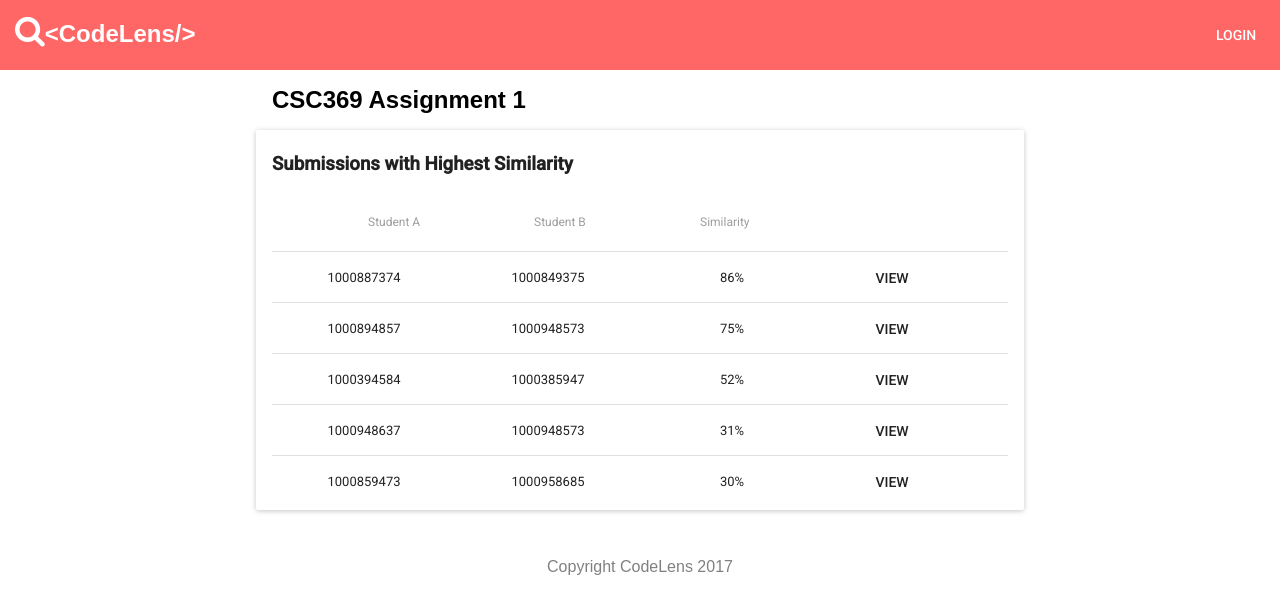
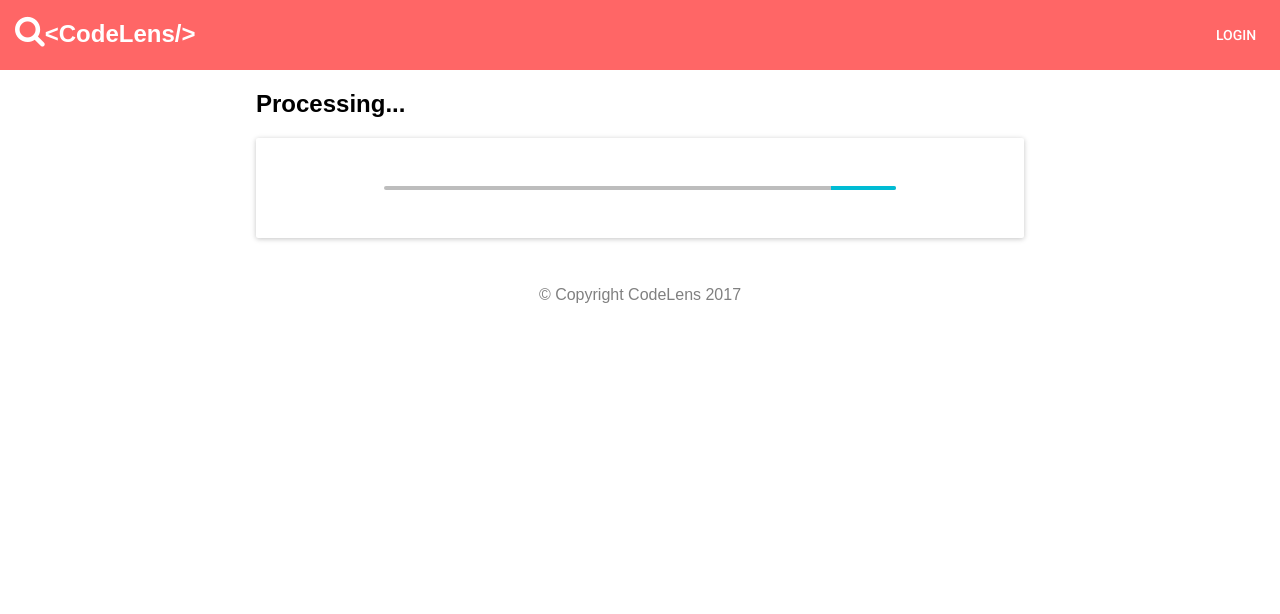
Before and after one commit to ansermino/CodeLens, a React (Create React App) app in the folder app/frontend/: page /assignment in a window 1280 px wide. Shown: the top 614 px of the page. Built offline with nearby package versions, Linux system fonts and the light colour scheme; what remarkable would draw is missing.

Commit message:
Improved styling. Added processing dummy

```diff
--- a/app/frontend/src/footer/Footer.jsx
+++ b/app/frontend/src/footer/Footer.jsx
@@ -12,7 +12,7 @@ class Footer extends React.Component{
   render() {
     return(
       <footer style={style.rootDiv}>
-        <p>Copyright CodeLens 2017</p>
+        <p>&#169; Copyright CodeLens 2017</p>
       </footer>
     )
   }
--- a/app/frontend/src/header/Header.js
+++ b/app/frontend/src/header/Header.js
@@ -70,7 +70,7 @@ class Header extends React.Component{
             <h3 style={style.label}>User:</h3>
             <TextField label='User'/>
             <h3 style={style.label}>Password:</h3>
-            <TextField />
+            <TextField type="password"/>
           </div>
         </Dialog>
         <header style={style.rootDivStyle}>
--- a/app/frontend/src/views/AssignmentSummary/AssignmentSummary.jsx
+++ b/app/frontend/src/views/AssignmentSummary/AssignmentSummary.jsx
@@ -1,6 +1,7 @@
 import React from 'react'
 import { Paper } from 'material-ui'
 import TopSubmissionTable from './TopSubmissionTable'
+import Processing from './Processing'
 
 const style = {
   rootDiv: {
@@ -16,7 +17,22 @@ const style = {
 }
 
 class AssignmentSummary extends React.Component{
+  constructor(props){
+    super(props)
+    this.state = {processing: true}
+    this.handleProcessingDone = this.handleProcessingDone.bind(this)
+  }
+  handleProcessingDone(){
+    this.setState({processing: false})
+  }
   render(){
+    setInterval(this.handleProcessingDone, 8000)
+    if(this.state.processing){
+      return(
+        <Processing />
+      )
+    }
+    else{
       return(
         <div style={style.rootDiv}>
           <div></div>
@@ -32,4 +48,5 @@ class AssignmentSummary extends React.Component{
       )
     }
   }
+}
 export default AssignmentSummary
--- /dev/null
+++ b/app/frontend/src/views/AssignmentSummary/Processing.jsx
@@ -0,0 +1,32 @@
+import React from 'react'
+import { LinearProgress, Paper } from 'material-ui'
+
+const style = {
+  rootDiv: {
+    display: "grid",
+    gridTemplateColumns: "1fr 3fr 1fr"
+  },
+  paper: {
+    padding: "3rem 8rem"
+  }
+}
+
+class Processing extends React.Component{
+  render(){
+    return(
+      <div style={style.rootDiv}>
+        <div></div>
+        <div>
+          <h2>Processing...</h2>
+          <Paper style={style.paper}>
+            <LinearProgress mode="indeterminate" />
+          </Paper>
+        </div>
+        <div></div>
+
+      </div>
+    )
+  }
+}
+
+export default Processing
--- a/app/frontend/src/views/createAssignment/AssignmentNameForm.jsx
+++ b/app/frontend/src/views/createAssignment/AssignmentNameForm.jsx
@@ -5,23 +5,25 @@ import { Link } from 'react-router-dom'
 const style = {
   paper:{
     width: "100%",
-    height: "480px",
     display: "grid",
-    gridTemplateRows: "1fr 1fr 1fr",
-    marginTop: "5rem"
+    gridTemplateRows: "1fr 1fr",
+    marginTop: "1rem"
   },
   title: {
-    paddingLeft: "3rem"
+    paddingLeft: "3rem",
+    paddingBottom: "0px"
   },
   textField: {
     marginLeft: "auto",
     marginRight: "auto",
+    marginTop: "5rem",
     display: "block",
     width: "80%"
   },
   nextButton: {
     float: "right",
-    paddingRight: "5rem"
+    paddingRight: "5rem",
+    marginTop: "2rem"
   }
 }
 
@@ -38,10 +40,8 @@ class AssignmentNameForm extends React.Component{
   render(){
     return(
       <div>
+        <h2 style={style.title}>Create Assignment</h2>
         <Paper style={style.paper}>
-          <div>
-            <h2 style={style.title}>Create Assignment</h2>
-          </div>
           <div>
             <TextField style={style.textField} hintText="Assignment Name" name="name" value={this.state.value} onChange={this.handleChange} />
           </div>
--- a/app/frontend/src/views/createAssignment/StarterCodeForm.jsx
+++ b/app/frontend/src/views/createAssignment/StarterCodeForm.jsx
@@ -5,10 +5,9 @@ import { Link } from 'react-router-dom'
 const style = {
   paper:{
     width: "100%",
-    height: "480px",
     display: "grid",
-    gridTemplateRows: "1fr 1fr 1fr",
-    marginTop: "5rem"
+    gridTemplateRows: "1fr 0.75fr",
+    marginTop: "1rem"
   },
   title: {
     paddingLeft: "3rem"
@@ -16,6 +15,7 @@ const style = {
   uploadDiv: {
     marginLeft: "auto",
     marginRight: "auto",
+    marginTop: "3rem",
     display: "block",
     width: "80%"
   },
@@ -38,12 +38,10 @@ class StarterCodeForm extends React.Component{
   render(){
     return(
       <div>
+        <h2 style={style.title}>Create Assignment</h2>
         <Paper style={style.paper}>
-          <div>
-            <h2 style={style.title}>Create Assignment</h2>
-          </div>
           <div style={style.uploadDiv}>
-            <h3>Upload starter code...</h3>
+            <p>Upload starter code...</p>
             <input type="file" />
           </div>
           <div>
--- a/app/frontend/src/views/createAssignment/SubmissionCodeForm.jsx
+++ b/app/frontend/src/views/createAssignment/SubmissionCodeForm.jsx
@@ -5,10 +5,9 @@ import { Link } from 'react-router-dom'
 const style = {
   paper:{
     width: "100%",
-    height: "480px",
     display: "grid",
-    gridTemplateRows: "1fr 1fr 1fr",
-    marginTop: "5rem"
+    gridTemplateRows: "1fr 0.75fr",
+    marginTop: "1rem"
   },
   title: {
     paddingLeft: "3rem"
@@ -16,6 +15,7 @@ const style = {
   uploadDiv: {
     marginLeft: "auto",
     marginRight: "auto",
+    marginTop: "3rem",
     display: "block",
     width: "80%"
   },
@@ -38,16 +38,14 @@ class SubmissionCodeForm extends React.Component{
   render(){
     return(
       <div>
+        <h2 style={style.title}>Create Assignment</h2>
         <Paper style={style.paper}>
-          <div>
-            <h2 style={style.title}>Create Assignment</h2>
-          </div>
           <div style={style.uploadDiv}>
-            <h3>Upload Student Submissions...</h3>
+            <p>Upload Student Submissions...</p>
             <input type="file" />
           </div>
           <div>
-            <Link style={style.nextButton} to="/create/data"><RaisedButton label="next"/></Link>
+            <Link style={style.nextButton} to="/assignment"><RaisedButton label="next"/></Link>
           </div>
 
         </Paper>
--- a/app/frontend/src/views/home/Home.js
+++ b/app/frontend/src/views/home/Home.js
@@ -34,8 +34,8 @@ const style = {
   detail: {
     backgroundColor: "grey",
     border: "0.25rem solid white",
-    padding: "0.5rem",
-    textAlign: "center"
+    padding: "0.75rem",
+    textAlign: "left"
   }
 }
 
@@ -50,15 +50,15 @@ class Home extends React.Component{
           <h2 style={style.tagline}>Because honesty is the best policy.</h2>
           <div style={style.details}>
             <div style={style.detail}>
-              <h3>Fully automated</h3>
+              <h3 style={{textAlign: "center"}}>Fully automated</h3>
               <p>Just upload your starter code and student submissions and we take care of the rest. Plagarism detection has never been easier!</p>
             </div>
             <div style={style.detail}>
-              <h3>Deep Analysis</h3>
+              <h3 style={{textAlign: "center"}}>Deep Analysis</h3>
               <p>Using a variety of methodologies our algorithms look deep beneath the surface for indications of plagarism. From analysis of program structure to variable name comparison and class structure comparison we conduct extensive testing to produce results.</p>
             </div>
             <div style={style.detail}>
-              <h3>Long-term storage</h3>
+              <h3 style={{textAlign: "center"}}>Long-term storage</h3>
               <p>Store your code with us for as long as you need. You can choose to compare different course iterations of the same assignment to ensure students don't plagarise from students who have prevously taken the course.</p>
             </div>
           </div>
```
Lines whose indentation alone changed are shown as unchanged.
